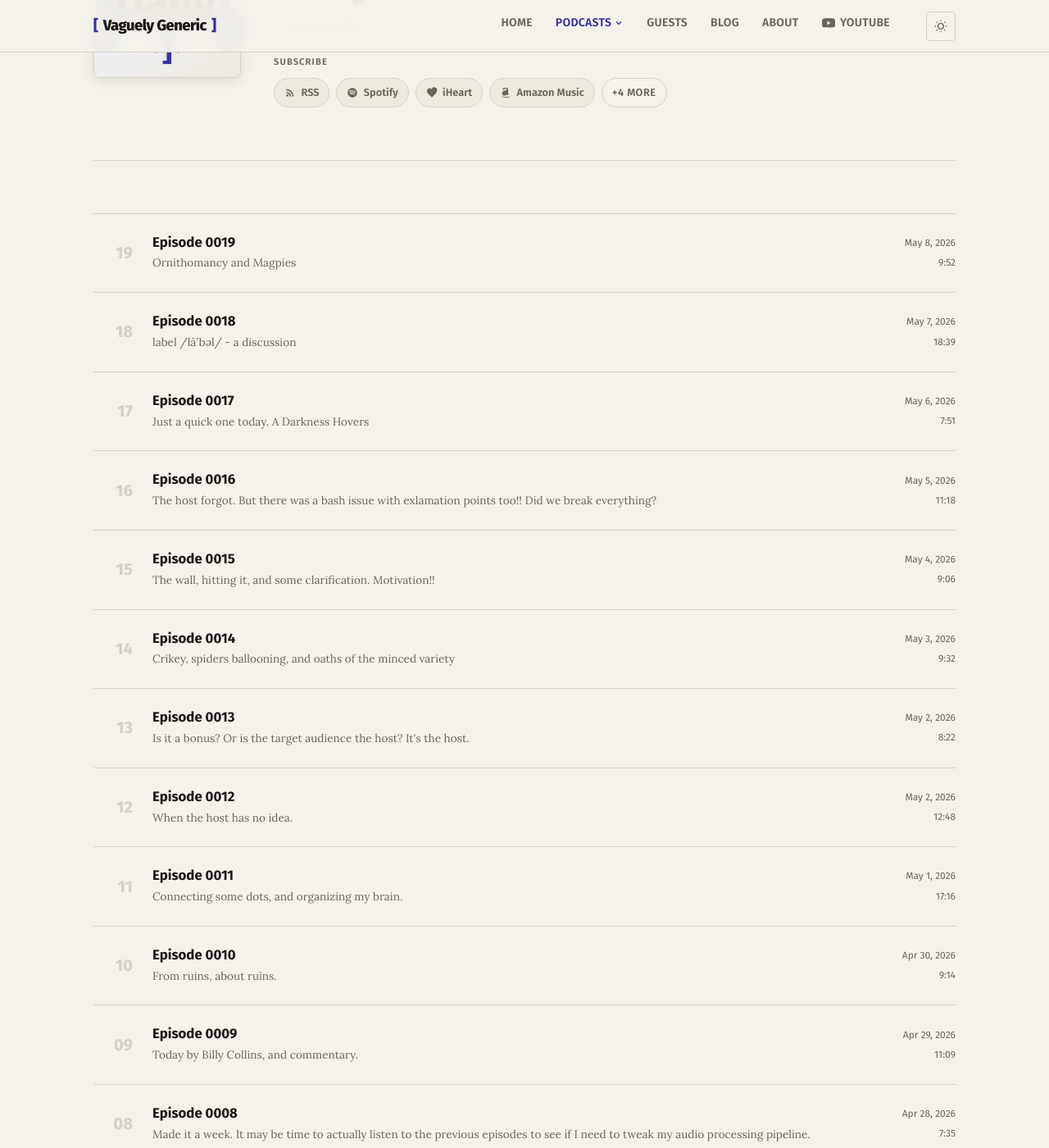
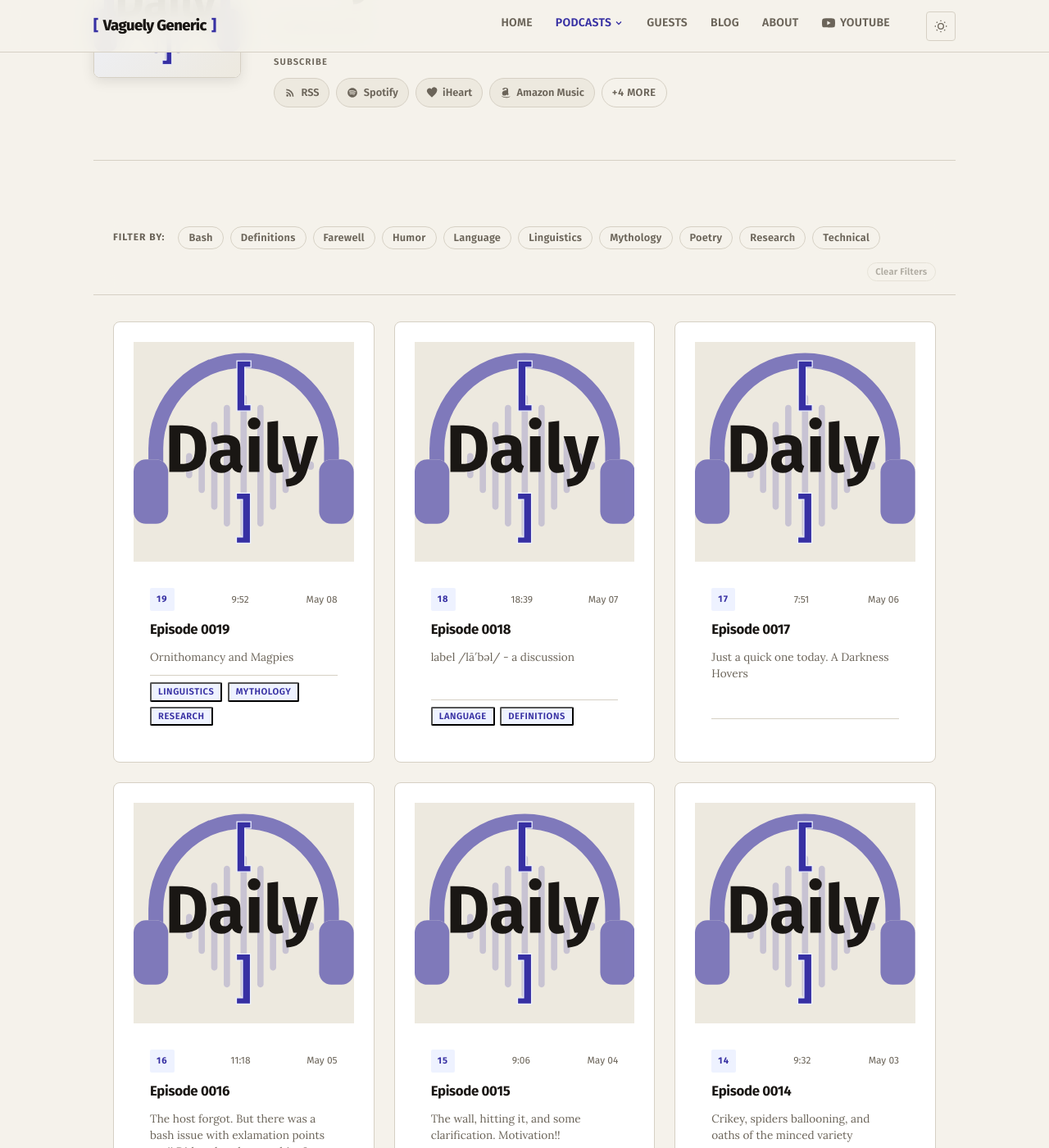
Before and after one commit to vaguelygeneric/website, a Jekyll site: the page built from _shows/daily.md, in a window 1280 px wide and 1400 px high, scrolled down 213 px. Shown: the whole window at 82% size. Built offline with Jekyll 4.4.1, drawn with Linux system fonts in a browser that asks for light colours; some of the changed text lies outside the part shown.

Commit message:
added some tags to a few episodes, modified show layout. Fallback works.

```diff
--- a/_layouts/show.html
+++ b/_layouts/show.html
@@ -2,7 +2,7 @@
 layout: default
 ---
 {% assign episodes = site.podcast | where: "show", page.slug | sort: "date" | reverse %}
-
+<link rel="stylesheet" href="{{ '/assets/css/podcast-cards.css' | relative_url }}">
 <div class="podcast-page">
   <div class="podcast-hero">
     <div class="podcast-cover">
@@ -30,21 +30,178 @@ layout: default
     </div>
   </div>
 
-  <div class="episodes-list">
+  <!-- Filter Bar -->
+  <div class="episodes-filter-bar" id="filterBar" style="display: none;">
+    <div class="episodes-filter-inner">
+      <span class="filter-label">Filter by:</span>
+      <div class="filter-buttons" id="filterButtons"></div>
+      <button class="filter-btn filter-btn--clear" id="clearFiltersBtn" disabled>Clear Filters</button>
+    </div>
+  </div>
+
+  <!-- Episodes Grid -->
+  <div class="container">
+    <div class="episodes-grid" id="episodesGrid">
       {% for episode in episodes %}
-    <a href="{{ episode.url | relative_url }}" class="episode-list-item">
-      <div class="episode-list-num">{{ episode.episode_number | prepend: '00' | slice: -2, 2 }}</div>
-      <div class="episode-list-body">
-        <div class="episode-list-title">{{ episode.title }}</div>
-        <div class="episode-list-desc">{{ episode.description }}</div>
+        <a href="{{ episode.url | relative_url }}" class="episode-card" data-tags="{% if episode.tags %}{{ episode.tags | join: ',' }}{% endif %}">
+          <!-- Thumbnail -->
+          <div class="episode-card-thumbnail">
+            {% if episode.thumbnail %}
+              <img src="{{ episode.thumbnail | relative_url }}" alt="{{ episode.title }}" loading="lazy">
+            {% elsif page.cover_svg %}
+              {% include {{ page.cover_svg }} %}
+            {% else %}
+              <div class="episode-card-thumbnail--placeholder">♪</div>
+            {% endif %}
           </div>
-      <div class="episode-list-meta">
-        <span class="episode-list-date">{{ episode.date | date: "%b %-d, %Y" }}</span>
-        <span class="episode-list-duration">{{ episode.duration }}</span>
+
+          <!-- Card Body -->
+          <div class="episode-card-body">
+            <!-- Meta Row (Number, Duration, Date) -->
+            <div class="episode-card-meta">
+              <div class="episode-card-number">{{ episode.episode_number | prepend: '00' | slice: -2, 2 }}</div>
+              <div class="episode-card-duration">{{ episode.duration }}</div>
+              <div class="episode-card-date">{{ episode.date | date: "%b %d" }}</div>
+            </div>
+
+            <!-- Title -->
+            <h3 class="episode-card-title">{{ episode.title }}</h3>
+
+            <!-- Description -->
+            {% if episode.description %}
+              <p class="episode-card-desc">{{ episode.description }}</p>
+            {% endif %}
+
+            <!-- Tags -->
+            {% if episode.tags %}
+              <div class="episode-card-tags">
+                {% for tag in episode.tags %}
+                  <button class="episode-card-tag" data-tag="{{ tag }}" onclick="filterByTag(event, '{{ tag }}'); return false;">{{ tag }}</button>
+                {% endfor %}
+              </div>
+            {% endif %}
           </div>
         </a>
       {% else %}
-    <p style="color: var(--text-muted); padding: 2rem 0;">Episodes coming soon.</p>
+        <div class="episodes-empty" style="grid-column: 1 / -1;">
+          <p>Episodes coming soon.</p>
+        </div>
       {% endfor %}
     </div>
   </div>
+</div>
+
+<script>
+// Tag filtering system
+const filterBar = document.getElementById('filterBar');
+const filterButtons = document.getElementById('filterButtons');
+const clearFiltersBtn = document.getElementById('clearFiltersBtn');
+const episodesGrid = document.getElementById('episodesGrid');
+const episodeCards = Array.from(document.querySelectorAll('.episode-card'));
+
+let activeFilters = new Set();
+
+// Extract unique tags from all episodes
+function getAllTags() {
+  const tags = new Set();
+  episodeCards.forEach(card => {
+    const cardTags = card.dataset.tags;
+    if (cardTags) {
+      cardTags.split(',').forEach(tag => {
+        if (tag.trim()) tags.add(tag.trim());
+      });
+    }
+  });
+  return Array.from(tags).sort();
+}
+
+// Render filter buttons
+function renderFilterButtons() {
+  const tags = getAllTags();
+
+  if (tags.length === 0) {
+    filterBar.style.display = 'none';
+    return;
+  }
+
+  filterBar.style.display = 'block';
+  filterButtons.innerHTML = '';
+
+  tags.forEach(tag => {
+    const btn = document.createElement('button');
+    btn.className = 'filter-btn';
+    btn.textContent = tag;
+    btn.dataset.tag = tag;
+    btn.addEventListener('click', () => toggleFilter(tag));
+    filterButtons.appendChild(btn);
+  });
+}
+
+// Toggle filter on/off
+function toggleFilter(tag) {
+  if (activeFilters.has(tag)) {
+    activeFilters.delete(tag);
+  } else {
+    activeFilters.add(tag);
+  }
+  updateUI();
+}
+
+// Filter by tag from card tag button
+function filterByTag(event, tag) {
+  event.preventDefault();
+  event.stopPropagation();
+  activeFilters.clear();
+  activeFilters.add(tag);
+  updateUI();
+}
+
+// Update filter button states and card visibility
+function updateUI() {
+  // Update button states
+  document.querySelectorAll('.filter-btn[data-tag]').forEach(btn => {
+    if (activeFilters.has(btn.dataset.tag)) {
+      btn.classList.add('active');
+    } else {
+      btn.classList.remove('active');
+    }
+  });
+
+  // Update clear button state
+  clearFiltersBtn.disabled = activeFilters.size === 0;
+
+  // Filter cards
+  let visibleCount = 0;
+  episodeCards.forEach(card => {
+    const cardTags = card.dataset.tags
+      ? card.dataset.tags.split(',').map(t => t.trim()).filter(t => t)
+      : [];
+
+    const matches = activeFilters.size === 0 ||
+                    Array.from(activeFilters).some(filter => cardTags.includes(filter));
+
+    if (matches) {
+      card.style.display = '';
+      visibleCount++;
+    } else {
+      card.style.display = 'none';
+    }
+  });
+
+  // Show/hide empty state
+  const emptyState = episodesGrid.querySelector('.episodes-empty');
+  if (emptyState) {
+    emptyState.style.display = visibleCount === 0 ? 'block' : 'none';
+  }
+}
+
+// Clear all filters
+clearFiltersBtn.addEventListener('click', () => {
+  activeFilters.clear();
+  updateUI();
+});
+
+// Initialize
+renderFilterButtons();
+updateUI();
+</script>
--- a/_podcast/daily/0012.md
+++ b/_podcast/daily/0012.md
@@ -10,6 +10,7 @@ audio_url: "https://archive.org/download/daily_ep0012/daily_ep0012.mp3"
 audio_size: "9226516"
 audio_type: "audio/mp3"
 permalink: /podcast/daily/0012/
+tags: [poetry, farewell]
 ---
 
 When the host has no idea.
--- a/_podcast/daily/0016.md
+++ b/_podcast/daily/0016.md
@@ -10,6 +10,7 @@ audio_url: "https://archive.org/download/daily_ep0016/daily_ep0016.mp3"
 audio_size: "8143793"
 audio_type: "audio/mp3"
 permalink: /podcast/daily/0016/
+tags: [technical, bash, humor]
 ---
 
 The host forgot. But there was a bash issue with exlamation points too!! Did we break everything?
--- a/_podcast/daily/0018.md
+++ b/_podcast/daily/0018.md
@@ -11,6 +11,7 @@ audio_url: "https://archive.org/download/daily_ep0018/daily_ep0018.mp3"
 audio_size: "13440172"
 audio_type: "audio/mp3"
 permalink: /podcast/daily/0018/
+tags: [language, definitions]
 ---
 
 **label** */lā′bəl/*
--- a/_podcast/daily/0019.md
+++ b/_podcast/daily/0019.md
@@ -11,6 +11,7 @@ audio_url: "https://archive.org/download/daily_ep0019/daily_ep0019.mp3"
 audio_size: "7105582"
 audio_type: "audio/mp3"
 permalink: /podcast/daily/0019/
+tags: [linguistics, mythology, research]
 ---
 
 Ornithomancy and Magpies
```
Lines whose indentation alone changed are shown as unchanged.
